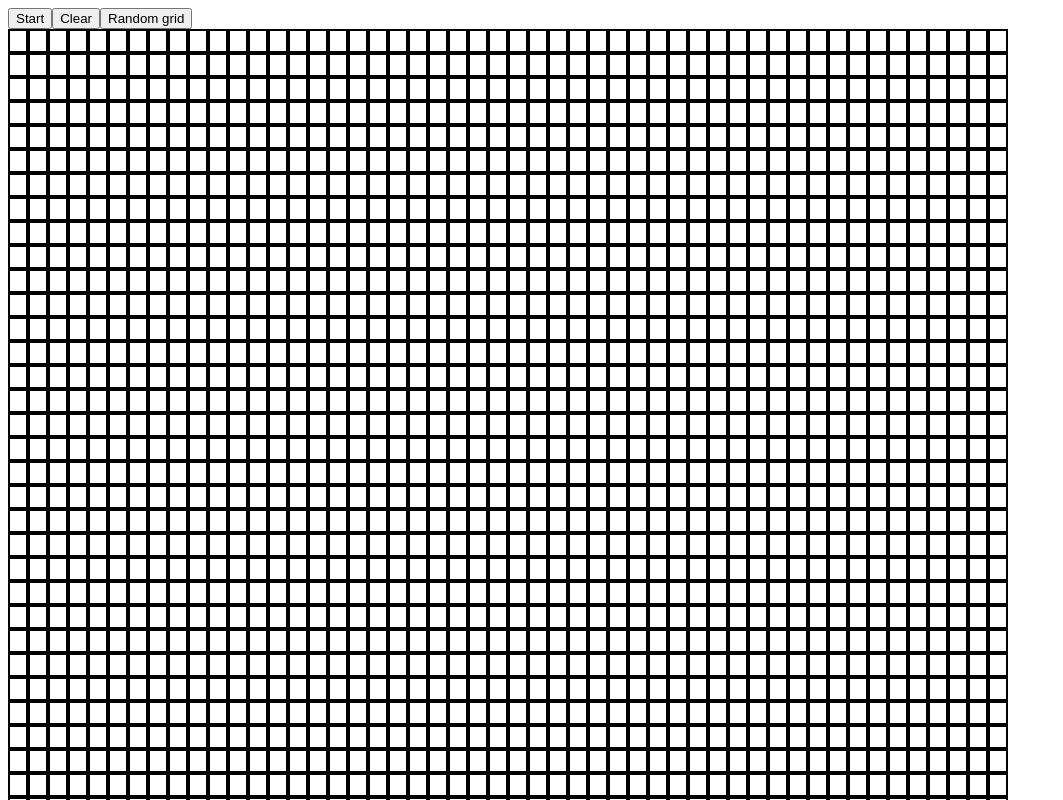
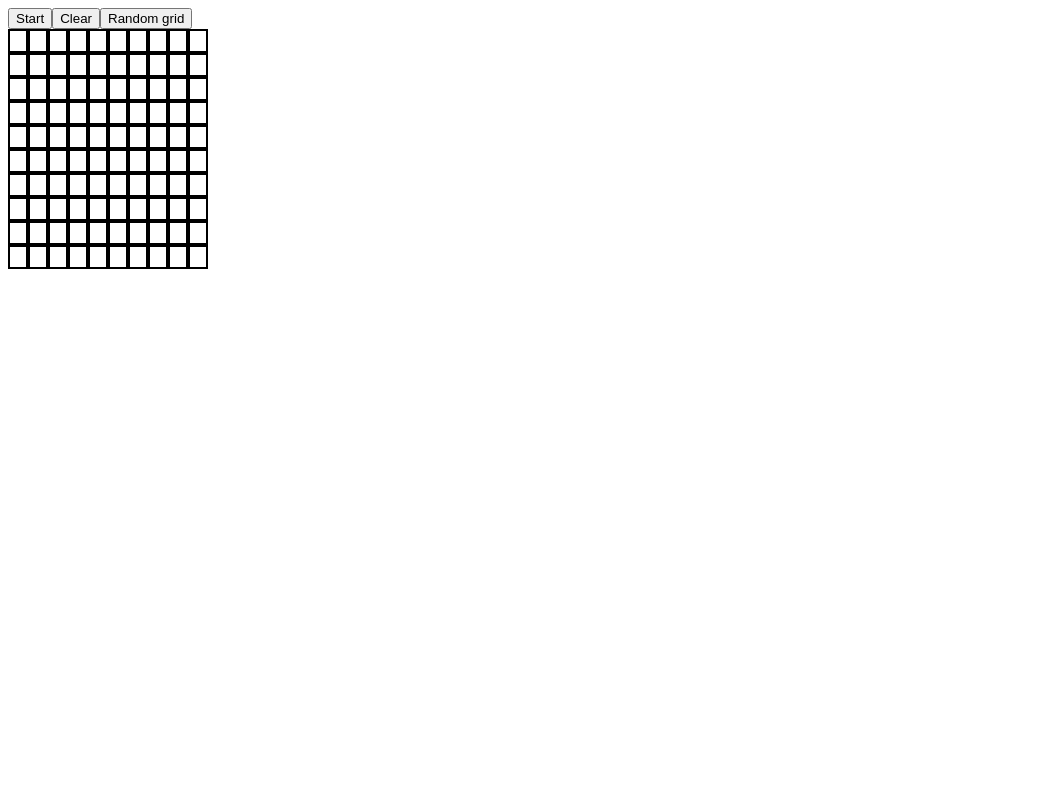
Before and after one commit to guilefoylegaurav/gameOfLife, a React (Create React App) app: page / in a window 1280 px wide. Shown: the top 800 px of the page, without its empty margins (0-1063 px from the left). Built offline with nearby package versions, Linux system fonts and the light colour scheme.

Commit message:
Shelved out cell as a seperate component for modularity. Also shelved out functions for initializing, random grid

```diff
--- a/src/App.tsx
+++ b/src/App.tsx
@@ -1,15 +1,15 @@
-import * as React from 'react';
+import React from 'react';
 import { useRef, useState } from 'react';
-import { cols, ops, pixelWidth, rows } from './Constants';
-import { cellStyle, gridContStyle } from './Styles';
-import { generateGrid } from './Utilities';
+import { cols, duration, ops, pixelWidth, rows } from './Constants';
+import { gridContStyle } from './Styles';
+import { generateGrid, randomGrid } from './Utilities';
 import produce from 'immer';
-export interface IAppProps {
-}
+import Cell from './Components/Cell';
 
 
 
-export default function App(props: IAppProps) {
+
+const App: React.FC = () => {
   const [grid, setGrid] = useState(generateGrid())
   const [running, setRunning] = useState(false);
   const runningRef = useRef(running);
@@ -18,7 +18,7 @@ export default function App(props: IAppProps) {
     if (!runningRef.current) {
       return;
     }
-    setGrid(grid => produce(grid, draft => {
+    setGrid((grid: number[][]) => produce(grid, draft => {
       for (let i = 0; i < rows; i++) {
         for (let j = 0; j < cols; j++) {
           let neighbours = 0;
@@ -55,11 +55,12 @@ export default function App(props: IAppProps) {
 
     }));
 
-    setTimeout(propagate, 100);
+    setTimeout(propagate, duration);
 
   }
+
   return (
-    <React.Fragment>
+    <div>
       <button onClick={() => {
 
         setRunning(!running);
@@ -75,44 +76,21 @@ export default function App(props: IAppProps) {
       }}>Clear</button>
 
       <button onClick={() => {
-        setGrid(grid => produce(grid, draft => {
-          for (let i = 0; i < rows; i++) {
-            for (let j = 0; j < cols; j++) {
-                 draft[i][j] = Math.floor(Math.random() * 2);
-            }
-          }
-        }));
-
-
-
-
-
+        setGrid(randomGrid());
       }}>
         Random grid
       </button>
       <div style={gridContStyle}>
-        {grid.map((row, rowIndex) => row.map((col, colIndex) =>
-          <div
-
-            onClick={() => {
-              const nextState = produce(grid, draft => {
-                draft[rowIndex][colIndex] = grid[rowIndex][colIndex] ? 0 : 1;
-
-              });
-              setGrid(nextState);
-
-            }}
-
-            style={
-              {
-                height: pixelWidth,
-                backgroundColor: grid[rowIndex][colIndex] ? "lightgreen" : "white",
-                border: "2px solid black"
-              }
-            }></div>
-        ))}
+        {grid.map((row, i) => row.map((col, j) =>
+          <Cell alive={grid[i][j] ? true : false} toggle={() => {
+            setGrid(grid => produce(grid, draft => {
+              draft[i][j] = grid[i][j] ? 0 : 1;
+            }));
+          }} />))}
       </div>
-    </React.Fragment>
+    </div>
 
   );
+
 }
+export default App;
--- /dev/null
+++ b/src/Components/Cell.tsx
@@ -0,0 +1,31 @@
+import React from 'react';
+import { pixelWidth } from '../Constants';
+
+
+
+interface Props {
+    alive: boolean,
+    toggle: Function,
+};
+
+
+
+const Cell: React.FC<Props> = ({
+    alive, toggle
+}) => {
+    return (<div
+
+        onClick={() => {
+            toggle();
+        }}
+
+        style={
+            {
+                height: pixelWidth,
+                backgroundColor: alive ? "lightgreen" : "white",
+                border: "2px solid black"
+            }
+        }></div>);
+};
+
+export default Cell;
--- a/src/Constants.tsx
+++ b/src/Constants.tsx
@@ -1,7 +1,8 @@
-export const rows = 50;
-export const cols = 50;
+export const rows = 10;
+export const cols = 10;
 export const color = "lightgreen"
 export const pixelWidth = 20
+export const duration = 50
 
 export const ops = [
     [0, -1], [-1, -1], [-1, 0], [-1, 1], [0, 1], [1, 1], [1, 0], [1, -1]
--- a/src/Styles.tsx
+++ b/src/Styles.tsx
@@ -1,11 +1,7 @@
-import { color, cols, pixelWidth } from "./Constants";
+import { cols, pixelWidth } from "./Constants";
 
 export const gridContStyle = {
     display: "grid",
     gridTemplateColumns: `repeat(${cols}, ${pixelWidth}px)`,
 
 }
-
-export const cellStyle = {
-
-  }
--- a/src/Utilities.tsx
+++ b/src/Utilities.tsx
@@ -1,10 +1,18 @@
-import { rows, cols } from "./Constants";
+import { rows, cols, ops } from "./Constants";
 
 
 export const generateGrid = () => {
     const grid = [];
     for (let i = 0; i < rows; i++) {
-      grid.push(Array.from(Array(cols), () => 0));
+        grid.push(Array.from(Array(cols), () => 0));
     }
     return grid;
-  }
+}
+
+export const randomGrid = () => {
+    const grid = [];
+    for (let i = 0; i < rows; i++) {
+        grid.push(Array.from(Array(cols), () => Math.floor(Math.random()*2)));
+    }
+    return grid;
+}
```
